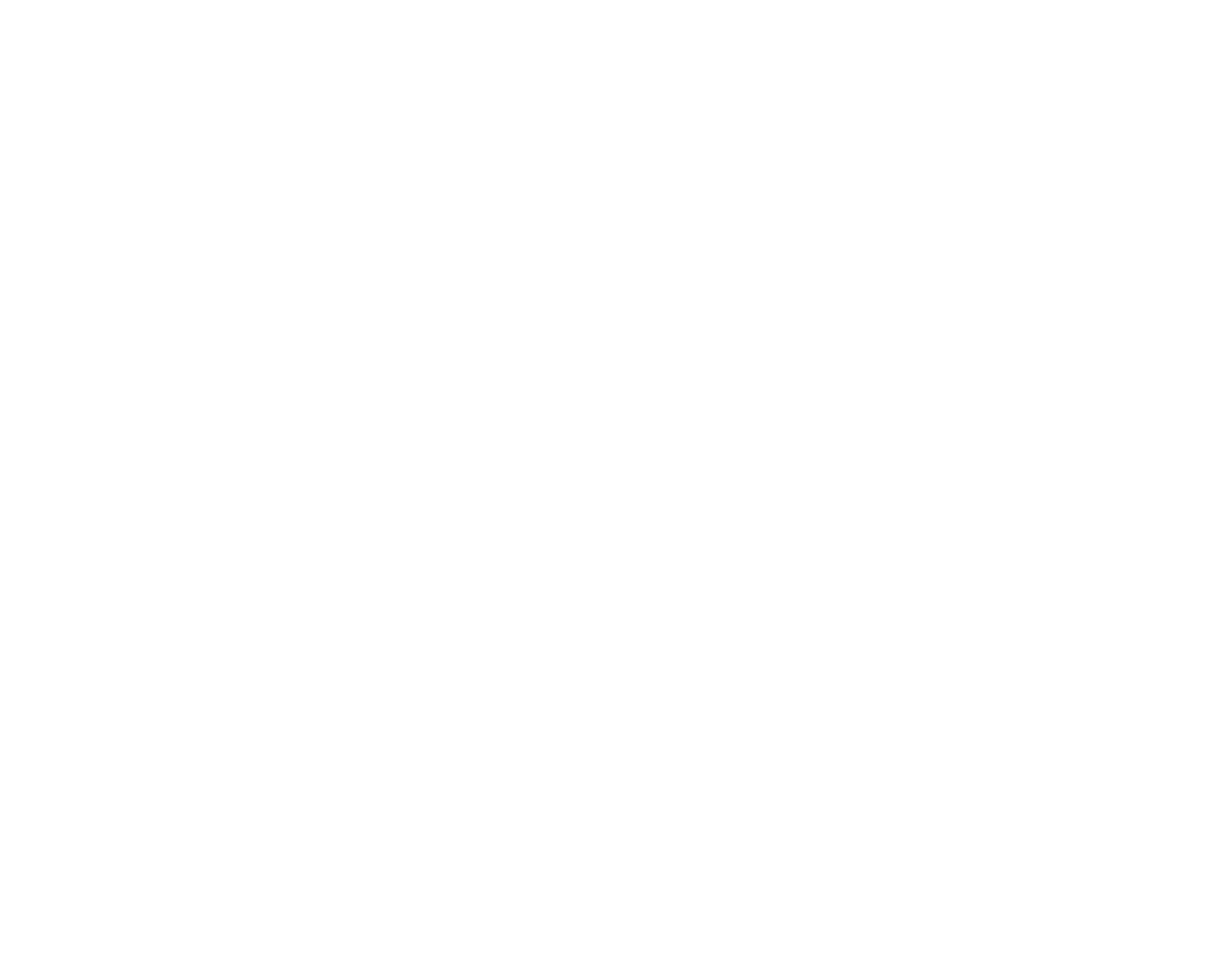
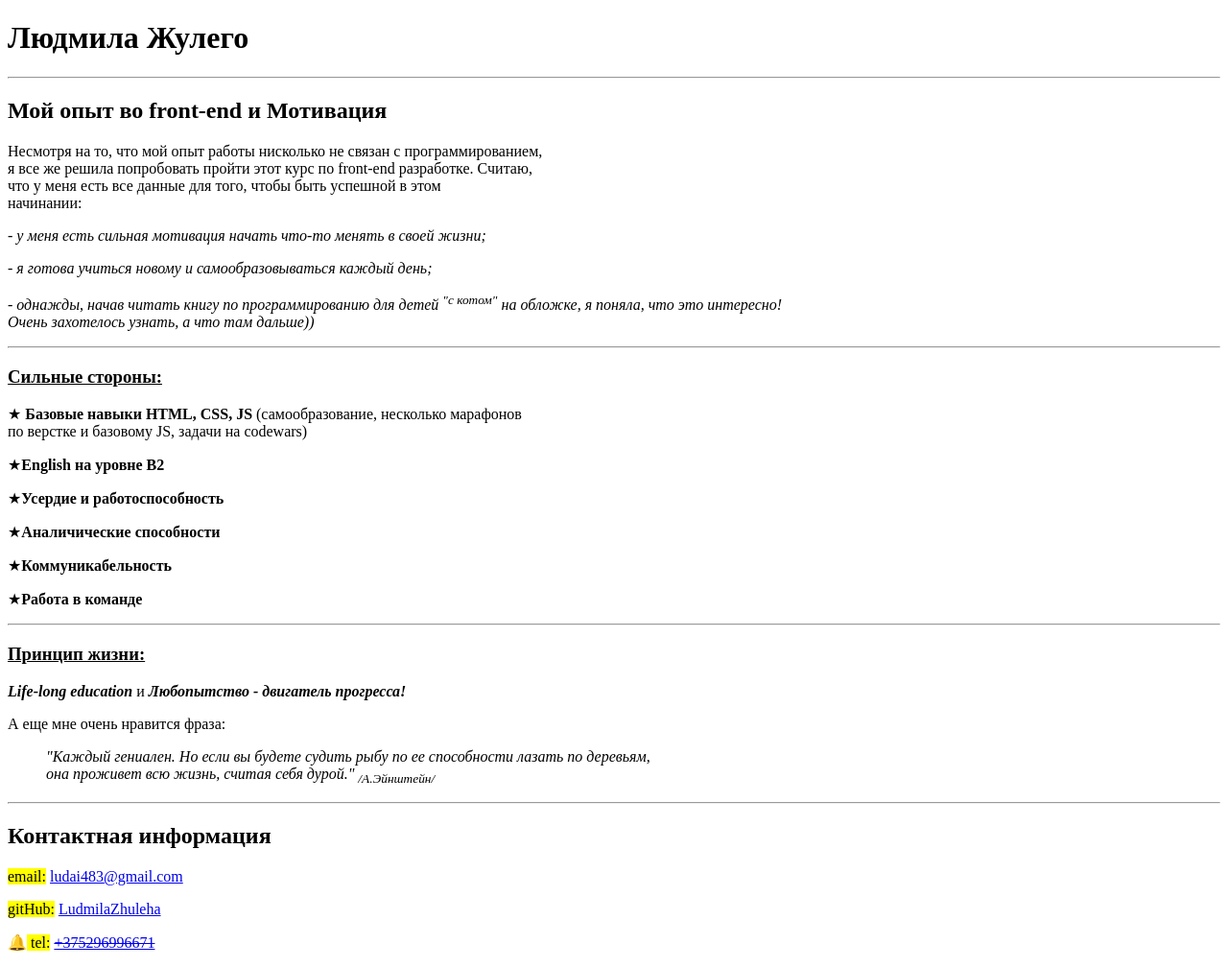
Before and after one commit to LudmilaZhuleha/if-html, a website: page about/index.html in a window 1280 px wide. Shown: the whole page at 96% size. Before the commit the page ends 800 px from the top, so only its background shows below. Drawn offline with Linux system fonts and the light colour scheme.

Commit message:
lesson 2 homework done

```diff
--- a/about/index.html
+++ b/about/index.html
@@ -5,6 +5,49 @@
     <title>Об Авторе</title>
 </head>
 <body>
-
+<h1>Людмила Жулего</h1>
+<hr>
+<h2>Мой опыт во front-end и Мотивация</h2>
+<p>Несмотря на то, что мой опыт работы нисколько не связан с программированием,<br>
+    я все же решила попробовать пройти этот курс по front-end разработке. Считаю,<br> что у меня есть все данные для
+    того, чтобы быть успешной в этом <br> начинании:</p>
+<p><em>- у меня есть сильная мотивация начать что-то менять в своей жизни;</em></p>
+<p><em>- я готова учиться новому и самообразовываться каждый день;</em></p>
+<p><em>- однажды, начав читать книгу по программированию для детей <sup>"с котом"</sup> на обложке, я поняла, что
+    это интересно!
+    <br>Очень захотелось узнать, а что там дальше))</em></p>
+<hr>
+<h3>
+    <ins>Сильные стороны:</ins>
+</h3>
+<p>&#9733; <strong>Базовые навыки HTML, CSS, JS</strong> (самообразование, несколько марафонов <br>
+    по верстке и базовому JS, задачи на codewars)</p>
+<p>&#9733;<strong>English на уровне В2</strong></p>
+<p>&#9733;<strong>Усердие и работоспособность</strong></p>
+<p>&#9733;<strong>Аналичические способности</strong></p>
+<p>&#9733;<strong>Коммуникабельность</strong></p>
+<p>&#9733;<strong>Работа в команде</strong></p>
+<hr>
+<h3>
+    <ins>Принцип жизни:</ins>
+</h3>
+<p><strong><em>Life-long education</em></strong> и <strong><em>Любопытство - двигатель прогресса!</em></strong></p>
+<p>А еще мне очень нравится фраза:</p>
+<blockquote cite="https://greatwords.ru/quote/10522/"><p><em>"Каждый гениален. Но если вы будете судить рыбу
+    по ее способности лазать по деревьям,<br> она проживет всю жизнь, считая себя дурой." <sub>/А.Эйнштейн/</sub></em>
+</p>
+</blockquote>
+<hr>
+<h2>Контактная информация</h2>
+<p>
+    <mark>email:</mark>
+    <a href="mailto:ludai483@gmail.com">ludai483@gmail.com</a></p>
+<p>
+    <mark>gitHub:</mark>
+    <a href="https://github.com/LudmilaZhuleha">LudmilaZhuleha</a></p>
+<p>&#128276;<mark> tel:</mark>
+    <a href="tel:+375296996671">
+        <del>+375296996671</del>
+    </a></p>
 </body>
 </html>
```
